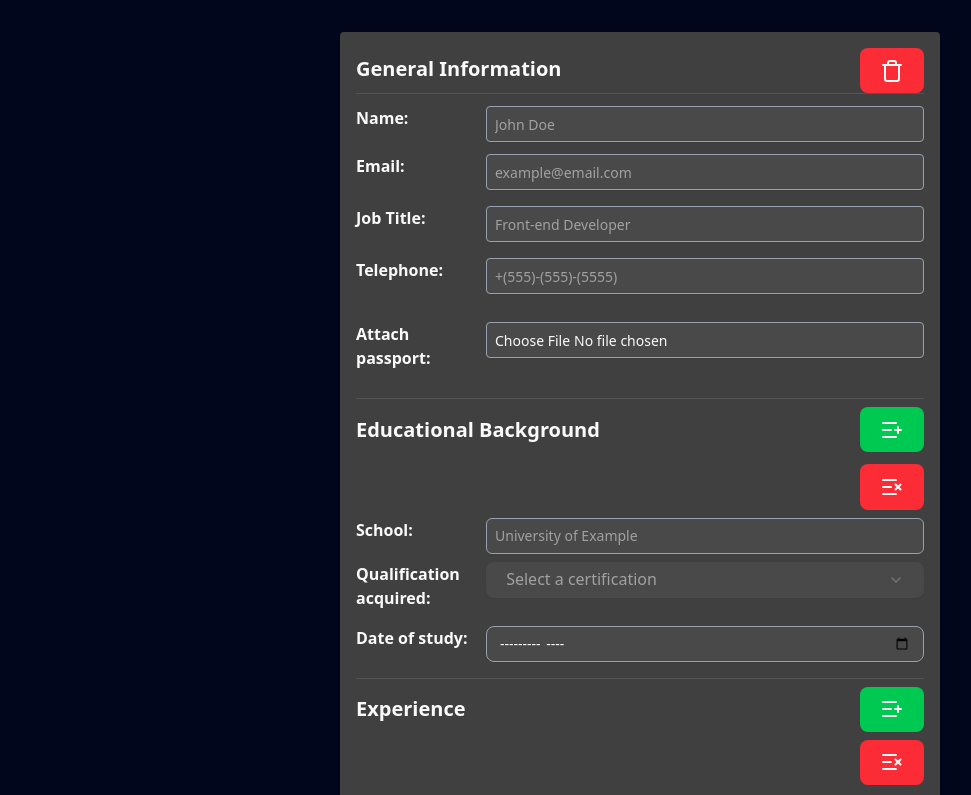
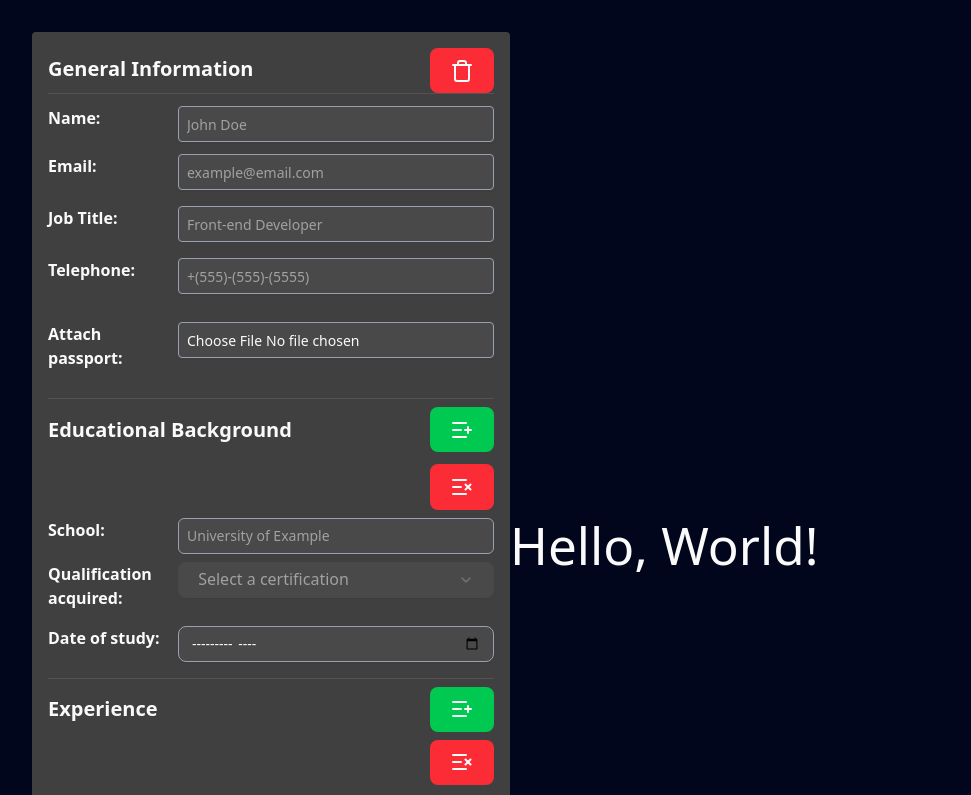
Before and after one commit to Ekomjah/my-cv-builder, a React (Vite) app: page / in a window 1280 px wide. Shown: the top 795 px of the page, without its empty margins (0-971 px from the left). Built offline with nearby package versions, Linux system fonts and the light colour scheme.

Commit message:
chore: add modules for a preview

```diff
--- a/src/App.jsx
+++ b/src/App.jsx
@@ -1,6 +1,7 @@
 import { useState } from "react";
 import "./App.css";
 import Form from "./components/form/form";
+import Preview from "./components/preview/previewPane";
 
 function App() {
   const [info, setInfo] = useState({
@@ -33,7 +34,7 @@ function App() {
   document.documentElement.classList.add("dark");
 
   return (
-    <div className="mx-auto w-full max-w-[600px] rounded bg-[#414040] p-4">
+    <div className="grid grid-cols-[1fr_3fr] items-center justify-around">
       <Form
         info={info}
         setInfo={setInfo}
@@ -42,6 +43,7 @@ function App() {
         work={work}
         setWork={setWork}
       />
+      <Preview />
     </div>
   );
 }
--- a/src/components/form/form.jsx
+++ b/src/components/form/form.jsx
@@ -11,7 +11,10 @@ export default function Form({
   setWork,
 }) {
   return (
-    <form action="">
+    <form
+      action=""
+      className="mx-auto w-full max-w-[600px] rounded bg-[#414040] p-4"
+    >
       <Header info={info} setInfo={setInfo} />
       <hr />
 
--- a/src/components/form/work.jsx
+++ b/src/components/form/work.jsx
@@ -6,7 +6,7 @@ import { Textarea } from "@/components/ui/textarea";
 export default function Work({ work, setWork, handleReplacement }) {
   return (
     <fieldset className="mt-2">
-      <div class="flex items-center justify-between">
+      <div className="flex items-center justify-between">
         <legend className="text-xl font-bold">Experience</legend>
         <button
           className="bg-green-500"
--- /dev/null
+++ b/src/components/preview/previewPane.jsx
@@ -0,0 +1,7 @@
+export default function Preview() {
+  return (
+    <>
+      <h1>Hello, World!</h1>
+    </>
+  );
+}
```
